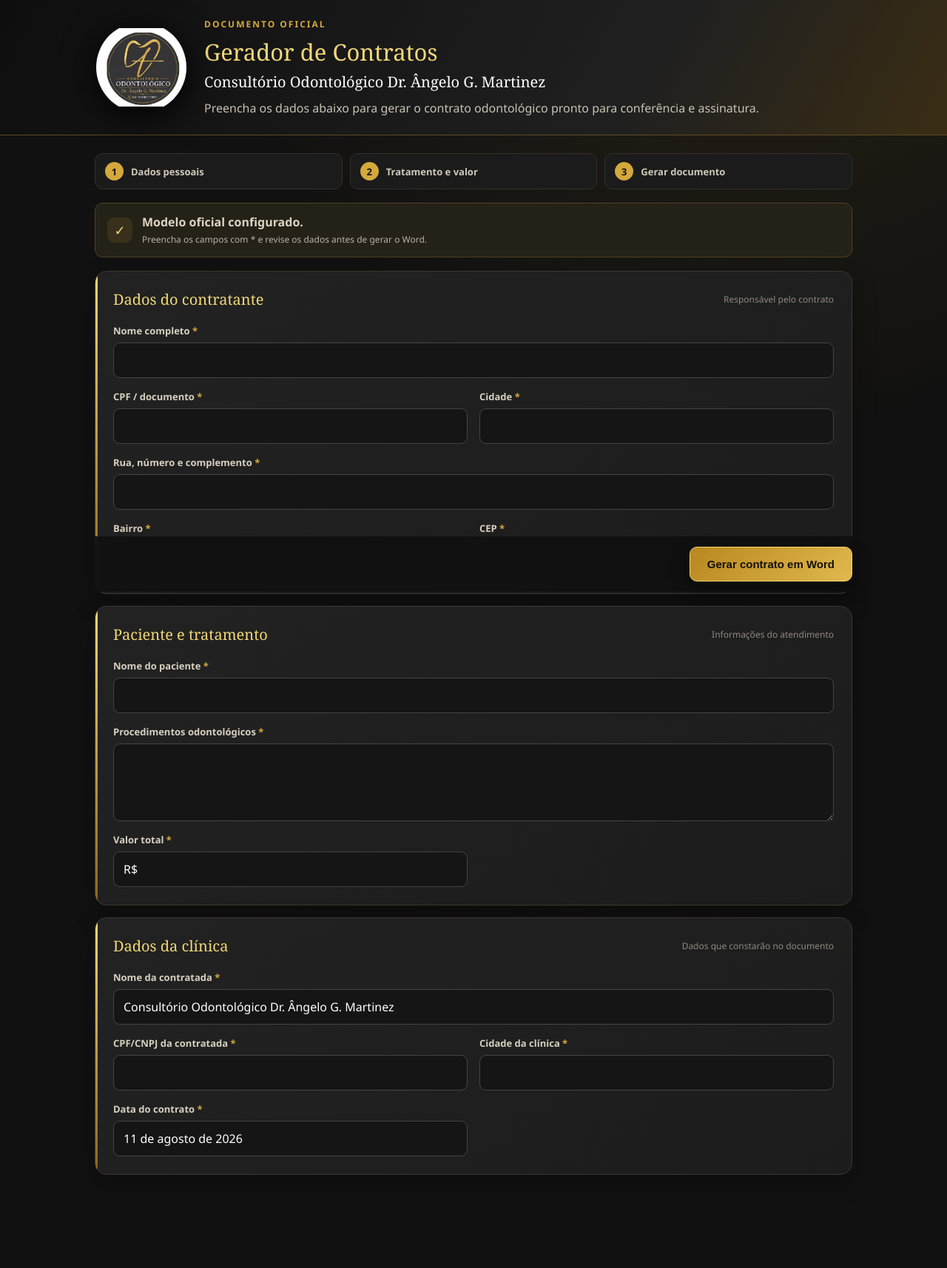
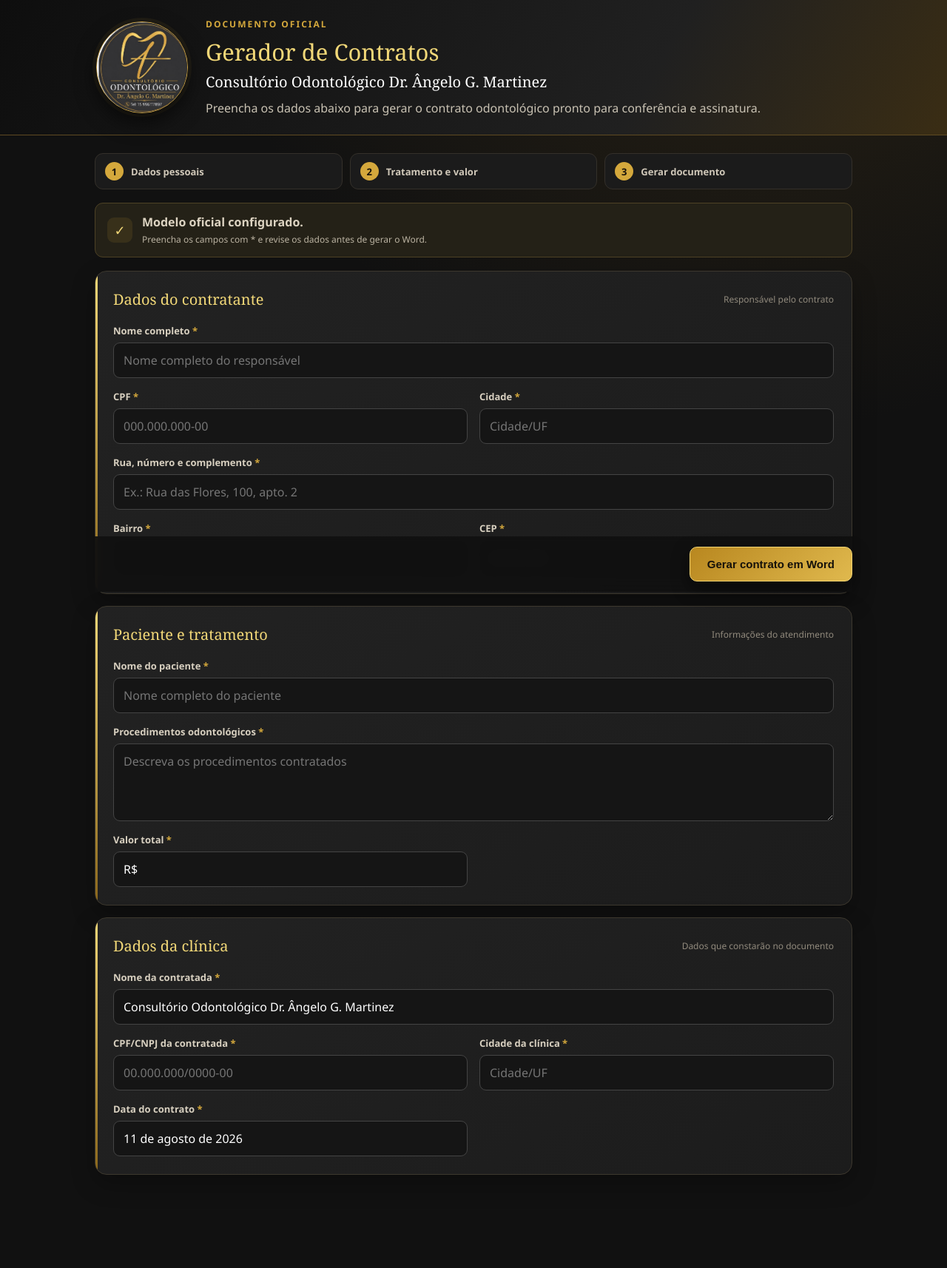
Before and after one commit to Nicolas1xx/GERADOR-DE-CONTRATOS-SISTEMA, a Flask app: page / in a window 1280 px wide. Shown: the top 1714 px of the page at 74% size. Run offline with Flask 3, Linux system fonts and the light colour scheme.

Commit message:
Melhora logo e valida geracao de contratos

```diff
--- a/app.py
+++ b/app.py
@@ -46,6 +46,24 @@ def gerar():
         flash("Preencha os campos obrigatórios: " + ", ".join(faltando) + ".", "erro")
         return render_template("index.html", valores=request.form), 400
 
+    cpf = re.sub(r"\D", "", request.form.get("cpf_contratante", ""))
+    documento_clinica = re.sub(r"\D", "", request.form.get("cpf_cnpj_contratada", ""))
+    cep = re.sub(r"\D", "", request.form.get("cep_contratante", ""))
+    erros = []
+    if len(cpf) != 11:
+        erros.append("o CPF do contratante deve ter 11 números")
+    if len(documento_clinica) not in (11, 14):
+        erros.append("o CPF/CNPJ da contratada deve ter 11 ou 14 números")
+    if len(cep) != 8:
+        erros.append("o CEP deve ter 8 números")
+    if not re.search(r"\d", request.form.get("valor", "")):
+        erros.append("informe um valor válido para o tratamento")
+    if len(request.form.get("procedimentos", "").strip()) < 3:
+        erros.append("descreva os procedimentos odontológicos")
+    if erros:
+        flash("Revise os dados: " + "; ".join(erros) + ".", "erro")
+        return render_template("index.html", valores=request.form), 400
+
     template_source = DEFAULT_TEMPLATE
 
     try:
--- a/templates/index.html
+++ b/templates/index.html
@@ -5,7 +5,7 @@
 :root{--gold:#d4a83c;--gold2:#f2d878;--black:#171717;--card:#242424;--line:#444;--text:#f7f3e9;--muted:#bbb3a2}*{box-sizing:border-box}
 body{margin:0;background:#111;color:var(--text);font-family:Segoe UI,Arial,sans-serif;background-image:radial-gradient(circle at 80% -10%,#5a451c55,transparent 35%)}
 .hero{border-bottom:1px solid #5e4a22;background:linear-gradient(120deg,#0e0e0e 0%,#202020 68%,#3a2d14 100%)}
-.hero-inner{max-width:1060px;margin:auto;padding:24px 20px;display:flex;align-items:center;gap:24px}.logo{width:122px;height:122px;object-fit:contain;border-radius:50%;filter:drop-shadow(0 10px 24px #000)}
+.hero-inner{max-width:1060px;margin:auto;padding:24px 20px;display:flex;align-items:center;gap:24px}.logo-frame{position:relative;flex:0 0 124px;width:124px;height:124px;overflow:hidden;border-radius:50%;background:#292929;border:1px solid #cba243;box-shadow:0 12px 28px #0009,0 0 0 5px #d4a83c12}.logo{position:absolute;width:155px;height:auto;max-width:none;left:-16px;top:-7px;filter:contrast(1.03) saturate(1.05)}
 .eyebrow{color:var(--gold);font-size:12px;font-weight:800;letter-spacing:2px;text-transform:uppercase;margin-bottom:8px}.hero h1{margin:0;color:var(--gold2);font-family:Georgia,serif;font-size:31px;font-weight:500}.hero h1 span{display:block;color:#fff;font-size:20px;margin-top:6px}.hero p{color:#c9c2b3;line-height:1.5;margin:10px 0 0}
 main{max-width:1060px;margin:24px auto 55px;padding:0 18px}.steps{display:grid;grid-template-columns:repeat(3,1fr);gap:10px;margin-bottom:18px}.step{display:flex;align-items:center;gap:10px;color:#cfc7b8;background:#1b1b1b;border:1px solid #34302a;border-radius:11px;padding:11px 13px;font-size:13px}.step b{display:grid;place-items:center;min-width:25px;height:25px;border-radius:50%;background:#d4a83c;color:#17120a}.step span{font-weight:700}
 form{display:grid;gap:16px}.card{position:relative;overflow:hidden;background:linear-gradient(145deg,#222,#1c1c1c);border:1px solid #3d382e;border-radius:16px;padding:24px;box-shadow:0 12px 32px #0004}.card:before{content:"";position:absolute;inset:0 auto 0 0;width:3px;background:linear-gradient(var(--gold2),#8b671b)}
@@ -13,21 +13,30 @@ h2{margin:0;color:var(--gold2);font-family:Georgia,serif;font-size:20px;font-wei
 label{font-size:13px;font-weight:700;color:#d7cfbf}.req:after{content:" *";color:var(--gold)}input,textarea{width:100%;padding:12px 13px;border:1px solid var(--line);border-radius:9px;background:#151515;color:#fff;font:inherit}textarea{min-height:105px;resize:vertical}input:focus,textarea:focus{outline:0;border-color:var(--gold);box-shadow:0 0 0 3px #d4a83c22}
 .hint{font-size:12px;color:var(--muted);line-height:1.4}.notice{display:flex;align-items:center;gap:13px;background:#242117;border:1px solid #4e4225;padding:14px 16px;border-radius:11px;margin-bottom:18px;color:#ddd4c2}.notice-icon{display:grid;place-items:center;min-width:34px;height:34px;border-radius:9px;background:#d4a83c1c;color:var(--gold2);font-size:18px}.alert{background:#431f1f;border:1px solid #8e4646;color:#ffdada;padding:14px;border-radius:9px;margin-bottom:16px}
 .actions{position:sticky;bottom:0;padding:14px 0;background:#111e;backdrop-filter:blur(8px);display:flex;justify-content:flex-end}button{border:1px solid #f1d472;background:linear-gradient(135deg,#b8871f,#e0b94e);color:#15110a;border-radius:10px;padding:14px 23px;font-weight:850;font-size:15px;cursor:pointer;box-shadow:0 9px 22px #0008}button:hover{filter:brightness(1.08)}
-@media(max-width:720px){.hero-inner{flex-direction:column;text-align:center}.logo{width:112px;height:112px}.hero h1{font-size:27px}.steps{grid-template-columns:1fr}.grid{grid-template-columns:1fr}.full{grid-column:auto}.card{padding:20px}.section-head{align-items:flex-start;flex-direction:column}.actions button{width:100%}}
+@media(max-width:720px){.hero-inner{flex-direction:column;text-align:center}.logo-frame{transform:scale(.9);margin:-6px 0}.hero h1{font-size:27px}.steps{grid-template-columns:1fr}.grid{grid-template-columns:1fr}.full{grid-column:auto}.card{padding:20px}.section-head{align-items:flex-start;flex-direction:column}.actions button{width:100%}}
 </style></head><body>
-<header class="hero"><div class="hero-inner"><img class="logo" src="/logo" alt="Consultório Odontológico Dr. Ângelo G. Martinez"><div><div class="eyebrow">Documento oficial</div><h1>Gerador de Contratos<span>Consultório Odontológico Dr. Ângelo G. Martinez</span></h1><p>Preencha os dados abaixo para gerar o contrato odontológico pronto para conferência e assinatura.</p></div></div></header>
+<header class="hero"><div class="hero-inner"><div class="logo-frame"><img class="logo" src="/logo" alt="Consultório Odontológico Dr. Ângelo G. Martinez"></div><div><div class="eyebrow">Documento oficial</div><h1>Gerador de Contratos<span>Consultório Odontológico Dr. Ângelo G. Martinez</span></h1><p>Preencha os dados abaixo para gerar o contrato odontológico pronto para conferência e assinatura.</p></div></div></header>
 <main>{% with msgs=get_flashed_messages(with_categories=true) %}{% for c,m in msgs %}<div class="alert">{{m}}</div>{% endfor %}{% endwith %}
 <div class="steps"><div class="step"><b>1</b><span>Dados pessoais</span></div><div class="step"><b>2</b><span>Tratamento e valor</span></div><div class="step"><b>3</b><span>Gerar documento</span></div></div>
 <div class="notice"><div class="notice-icon">✓</div><div><strong>Modelo oficial configurado.</strong><br><span class="hint">Preencha os campos com * e revise os dados antes de gerar o Word.</span></div></div>
 <form method="post" action="/gerar">
 <section class="card"><div class="section-head"><h2>Dados do contratante</h2><small>Responsável pelo contrato</small></div><div class="grid">
-<div class="field full"><label class="req">Nome completo</label><input name="nome_contratante" value="{{valores.get('nome_contratante','')}}" required></div>
-<div class="field"><label class="req">CPF / documento</label><input name="cpf_contratante" value="{{valores.get('cpf_contratante','')}}" required></div><div class="field"><label class="req">Cidade</label><input name="cidade_contratante" value="{{valores.get('cidade_contratante','')}}" required></div>
-<div class="field full"><label class="req">Rua, número e complemento</label><input name="endereco_contratante" value="{{valores.get('endereco_contratante','')}}" required></div><div class="field"><label class="req">Bairro</label><input name="bairro_contratante" value="{{valores.get('bairro_contratante','')}}" required></div><div class="field"><label class="req">CEP</label><input name="cep_contratante" value="{{valores.get('cep_contratante','')}}" required></div>
+<div class="field full"><label class="req">Nome completo</label><input name="nome_contratante" maxlength="120" autocomplete="name" placeholder="Nome completo do responsável" value="{{valores.get('nome_contratante','')}}" required></div>
+<div class="field"><label class="req">CPF</label><input name="cpf_contratante" inputmode="numeric" maxlength="14" placeholder="000.000.000-00" data-mask="cpf" value="{{valores.get('cpf_contratante','')}}" required></div><div class="field"><label class="req">Cidade</label><input name="cidade_contratante" maxlength="80" placeholder="Cidade/UF" value="{{valores.get('cidade_contratante','')}}" required></div>
+<div class="field full"><label class="req">Rua, número e complemento</label><input name="endereco_contratante" maxlength="180" autocomplete="street-address" placeholder="Ex.: Rua das Flores, 100, apto. 2" value="{{valores.get('endereco_contratante','')}}" required></div><div class="field"><label class="req">Bairro</label><input name="bairro_contratante" maxlength="80" value="{{valores.get('bairro_contratante','')}}" required></div><div class="field"><label class="req">CEP</label><input name="cep_contratante" inputmode="numeric" maxlength="9" placeholder="00000-000" data-mask="cep" value="{{valores.get('cep_contratante','')}}" required></div>
 </div></section>
 <section class="card"><div class="section-head"><h2>Paciente e tratamento</h2><small>Informações do atendimento</small></div><div class="grid">
-<div class="field full"><label class="req">Nome do paciente</label><input name="nome_paciente" value="{{valores.get('nome_paciente','')}}" required></div><div class="field full"><label class="req">Procedimentos odontológicos</label><textarea name="procedimentos" required>{{valores.get('procedimentos','')}}</textarea></div><div class="field"><label class="req">Valor total</label><input name="valor" value="{{valores.get('valor','')}}" required></div>
+<div class="field full"><label class="req">Nome do paciente</label><input name="nome_paciente" maxlength="120" placeholder="Nome completo do paciente" value="{{valores.get('nome_paciente','')}}" required></div><div class="field full"><label class="req">Procedimentos odontológicos</label><textarea name="procedimentos" maxlength="1200" placeholder="Descreva os procedimentos contratados" required>{{valores.get('procedimentos','')}}</textarea></div><div class="field"><label class="req">Valor total</label><input name="valor" maxlength="80" placeholder="R$ 0,00" value="{{valores.get('valor','')}}" required></div>
 </div></section>
 <section class="card"><div class="section-head"><h2>Dados da clínica</h2><small>Dados que constarão no documento</small></div><div class="grid">
-<div class="field full"><label class="req">Nome da contratada</label><input name="nome_contratada" value="{{valores.get('nome_contratada','')}}" required></div><div class="field"><label class="req">CPF/CNPJ da contratada</label><input name="cpf_cnpj_contratada" value="{{valores.get('cpf_cnpj_contratada','')}}" required></div><div class="field"><label class="req">Cidade da clínica</label><input name="cidade_clinica" value="{{valores.get('cidade_clinica','')}}" required></div><div class="field"><label class="req">Data do contrato</label><input name="data_contrato" value="{{valores.get('data_contrato','')}}" required></div>
-</div></section><div class="actions"><button type="submit">Gerar contrato em Word</button></div></form></main></body></html>
+<div class="field full"><label class="req">Nome da contratada</label><input name="nome_contratada" maxlength="160" value="{{valores.get('nome_contratada','')}}" required></div><div class="field"><label class="req">CPF/CNPJ da contratada</label><input name="cpf_cnpj_contratada" inputmode="numeric" maxlength="18" placeholder="00.000.000/0000-00" data-mask="documento" value="{{valores.get('cpf_cnpj_contratada','')}}" required></div><div class="field"><label class="req">Cidade da clínica</label><input name="cidade_clinica" maxlength="80" placeholder="Cidade/UF" value="{{valores.get('cidade_clinica','')}}" required></div><div class="field"><label class="req">Data do contrato</label><input name="data_contrato" maxlength="60" value="{{valores.get('data_contrato','')}}" required></div>
+</div></section><div class="actions"><button type="submit">Gerar contrato em Word</button></div></form></main>
+<script>
+const onlyDigits=v=>v.replace(/\D/g,'');
+document.querySelectorAll('[data-mask]').forEach(el=>el.addEventListener('input',()=>{
+ const d=onlyDigits(el.value); const type=el.dataset.mask;
+ if(type==='cpf') el.value=d.slice(0,11).replace(/(\d{3})(\d)/,'$1.$2').replace(/(\d{3})(\d)/,'$1.$2').replace(/(\d{3})(\d{1,2})$/,'$1-$2');
+ if(type==='cep') el.value=d.slice(0,8).replace(/(\d{5})(\d)/,'$1-$2');
+ if(type==='documento') el.value=d.length<=11?d.slice(0,11).replace(/(\d{3})(\d)/,'$1.$2').replace(/(\d{3})(\d)/,'$1.$2').replace(/(\d{3})(\d{1,2})$/,'$1-$2'):d.slice(0,14).replace(/(\d{2})(\d)/,'$1.$2').replace(/(\d{3})(\d)/,'$1.$2').replace(/(\d{3})(\d)/,'$1/$2').replace(/(\d{4})(\d{1,2})$/,'$1-$2');
+}));
+</script></body></html>
```
